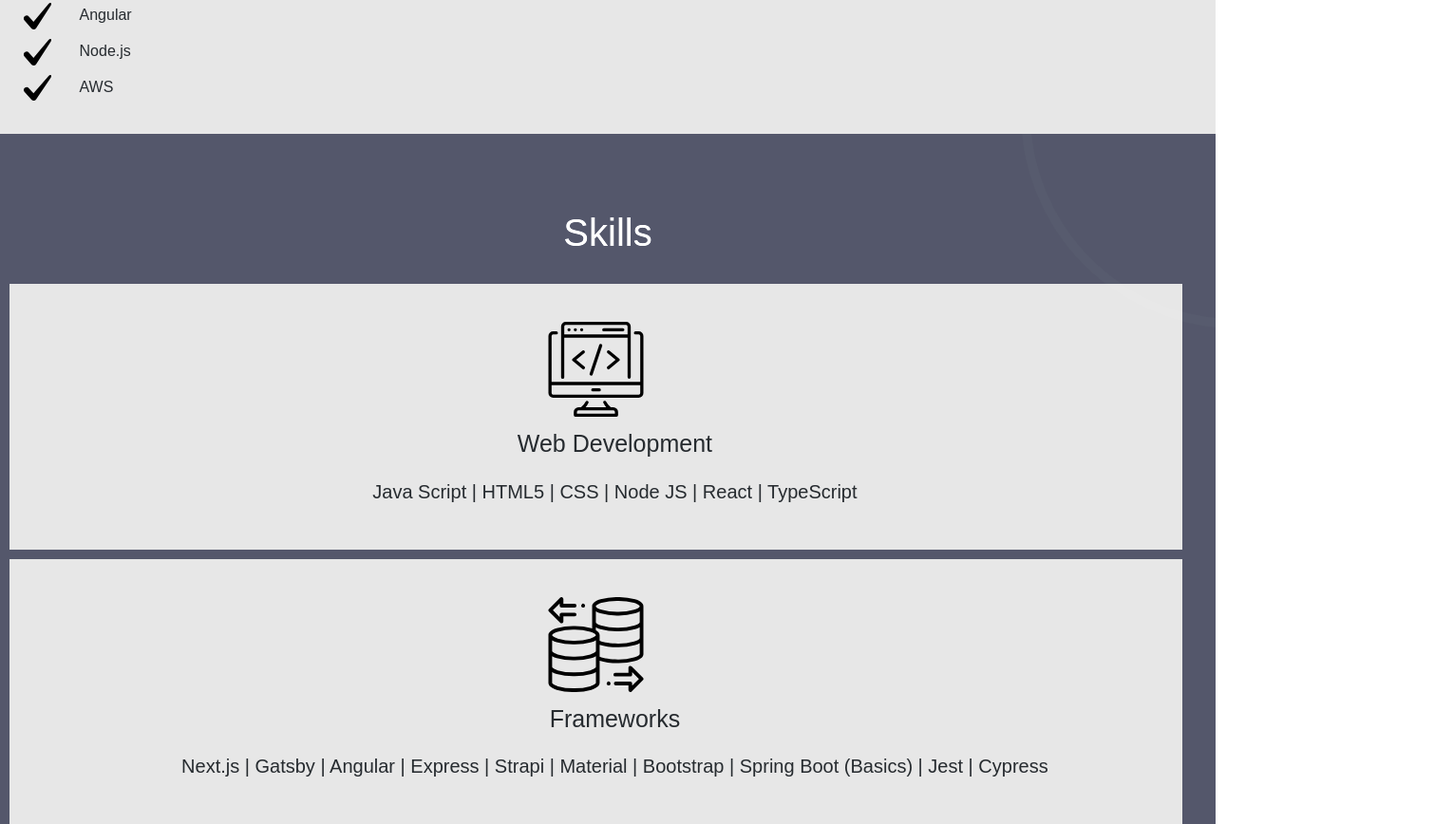
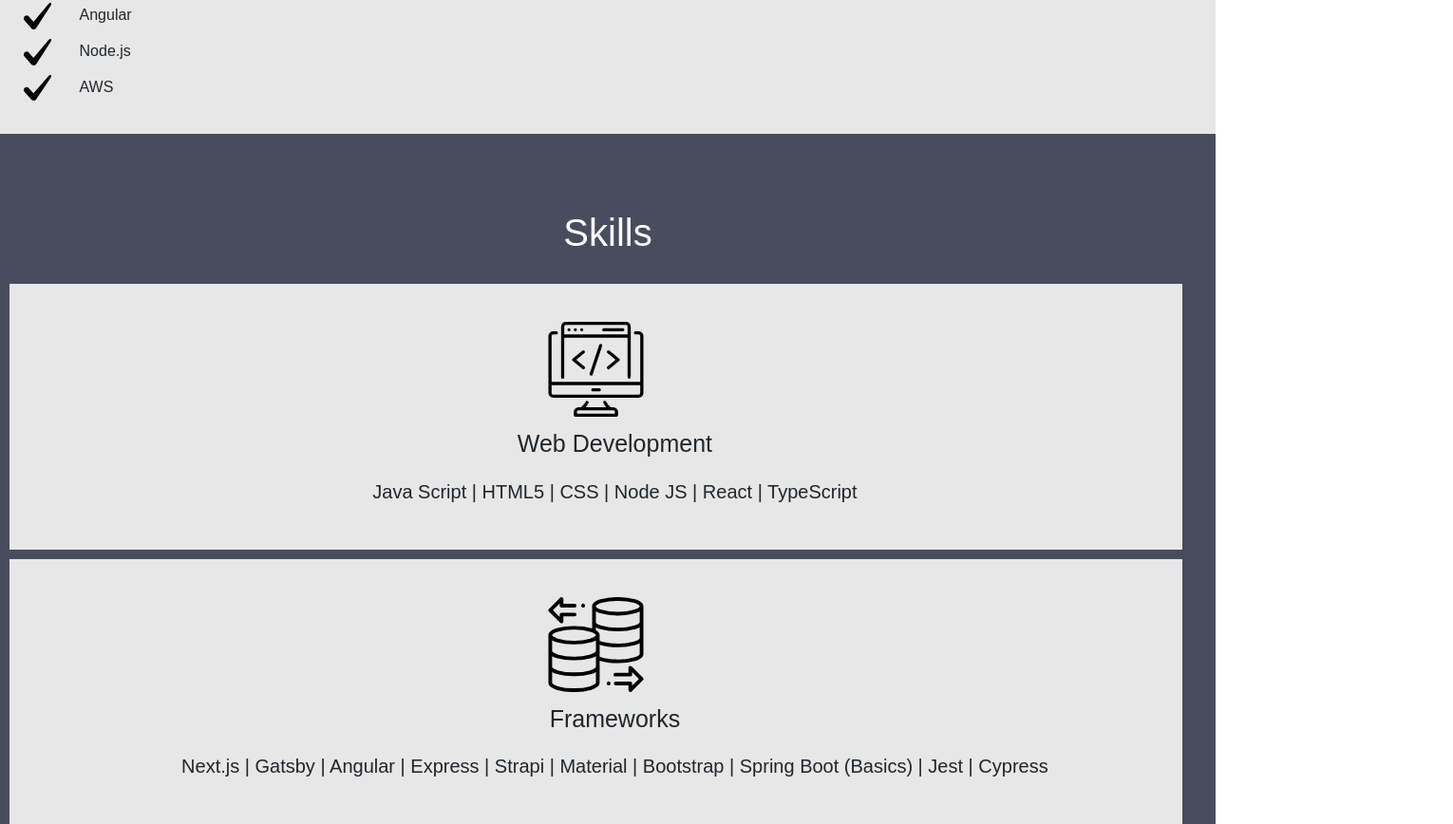
Before and after one commit to cprakashb/my-portfolio, a Gatsby site: page / in a window 1280 px wide. Shown: the part 968-1836 px from the top of the page at 95% size, 1530 px wide, since content can reach past the window. Built offline with nearby package versions, Linux system fonts and the light colour scheme; Gatsby itself is replaced by a stand-in of ours; a web font is replaced by a local one.

Commit message:
Update home.scss

```diff
--- a/src/scss/home.scss
+++ b/src/scss/home.scss
@@ -17,7 +17,7 @@
 
 
 body,div{
-  background-color: #C9C9C9;
+  background-color: rgb(231,231,231);
   font-family: 'Montserrat Regular', sans-serif;
 }
 #home{
@@ -30,10 +30,3 @@ a {
     color: #000;
   }
 }
-
-.header{
-  filter: brightness(115%);
-}
-.hero-section,.about-me,.skills-section,.get-in-touch-section,.contact-section{
-  filter: brightness(115%);
-}
```
